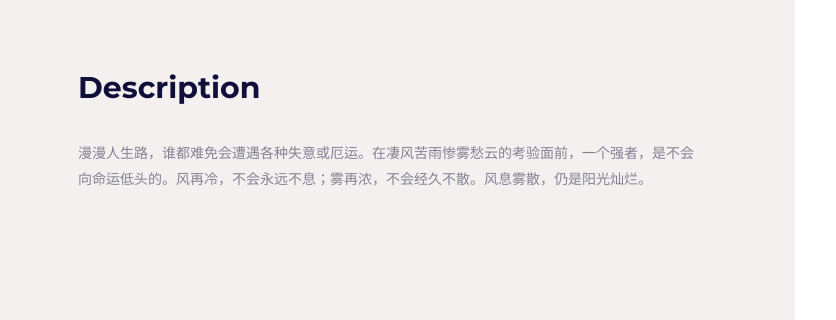
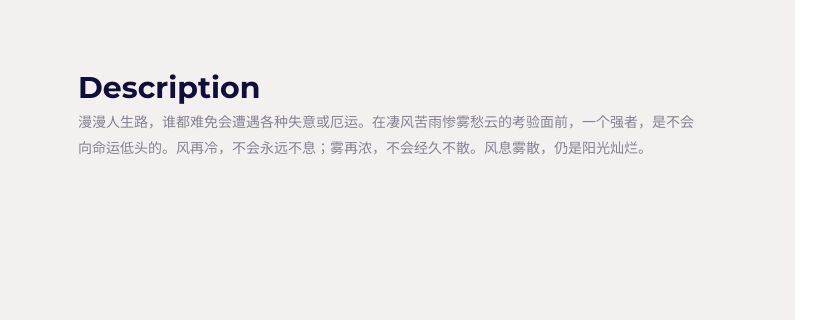
Before and after one commit to scut-nanhui/myweb, a plain HTML site: page index.html in a window 1280 px wide. Shown: the part 603-923 px from the top of the page, 444-1280 px from the left. Drawn offline with Linux system fonts and the light colour scheme; some packages are replaced by stand-ins of ours; a script that the page names is missing.

Commit message:
Update index.html

```diff
--- a/index.html
+++ b/index.html
@@ -129,7 +129,7 @@
 				<div class="main_content_scroll mCustomScrollbar" data-mcs-theme="minimal-dark">
 					<div class="about_content">
 						<div class="about_title">Description</div>
-						<div class="about_text">
+						<div class="about_text_1">
 							<p>
 							漫漫人生路，谁都难免会遭遇各种失意或厄运。在凄风苦雨惨雾愁云的考验面前，一个强者，是不会向命运低头的。风再冷，不会永远不息；雾再浓，不会经久不散。风息雾散，仍是阳光灿烂。
 							</p>
```
